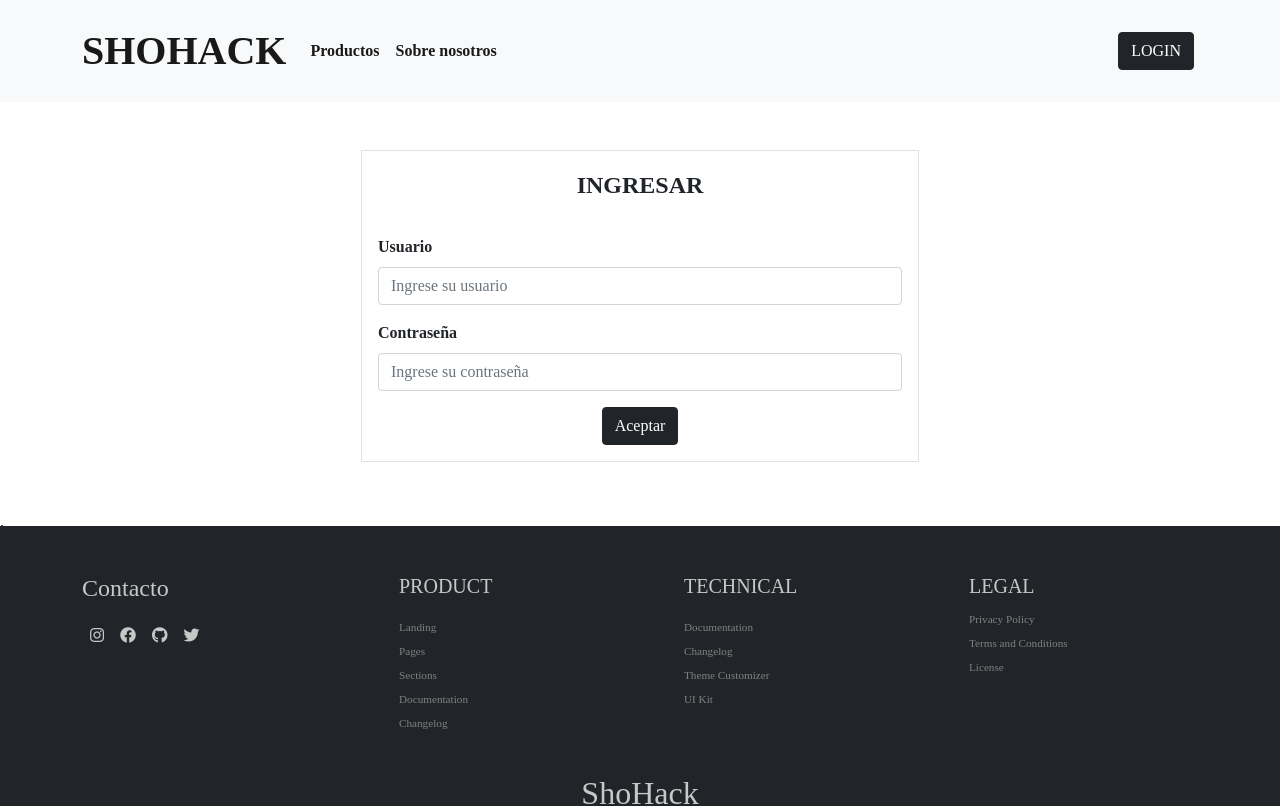
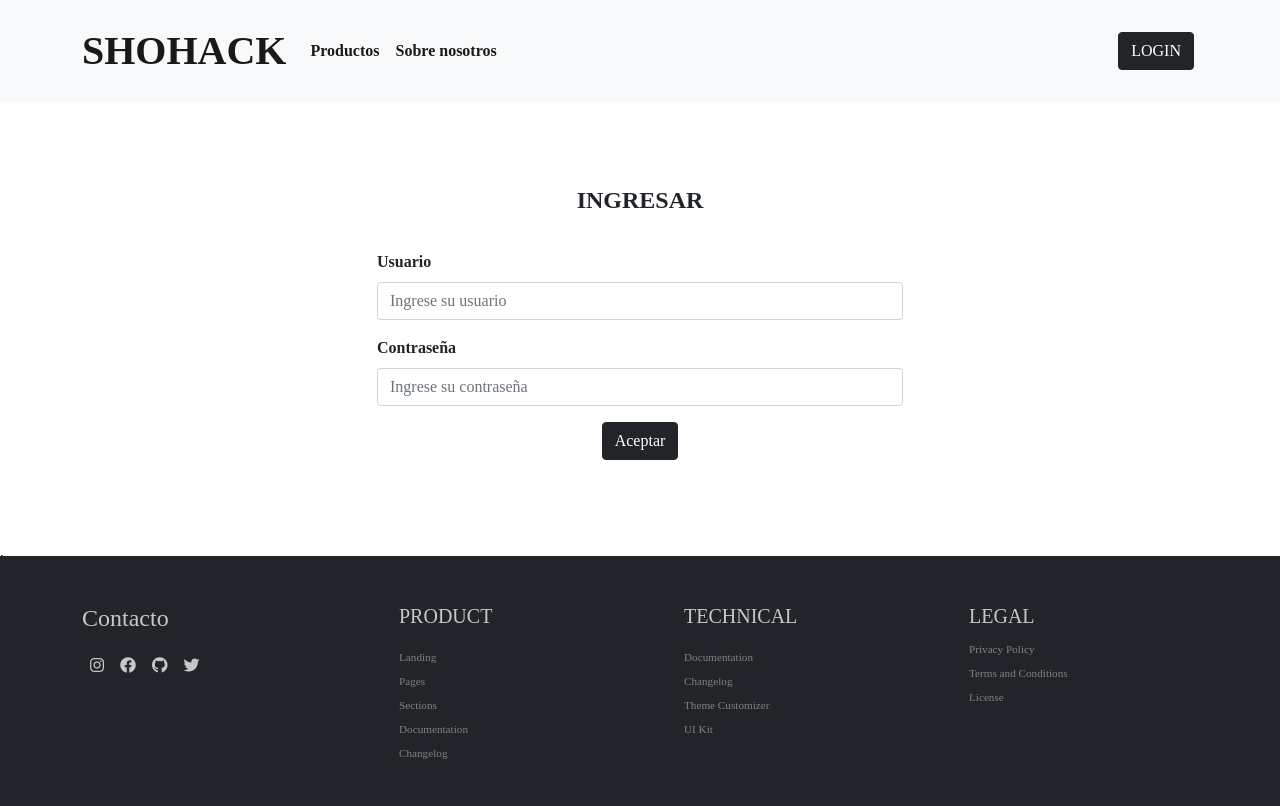
Before and after one commit to AleNunez7/FrontECommerce, a React (Create React App) app in the folder react-shohack/: page /login in a window 1280 px wide. Shown: the top 806 px of the page. Built offline with nearby package versions, Linux system fonts and the light colour scheme; a web font is replaced by a local one.

Commit message:
Se acomodo con vh en shopping cart

```diff
--- a/react-shohack/src/App.css
+++ b/react-shohack/src/App.css
@@ -11,6 +11,7 @@ footer {
   width: 100%;
   height: 400px;
   position: absolute;
+  display: block;
 }
 footer ul li {
   list-style: none;
--- a/react-shohack/src/Components/Home/Footer/Footer.jsx
+++ b/react-shohack/src/Components/Home/Footer/Footer.jsx
@@ -1,7 +1,7 @@
 function Footer() {
   return (
     <>
-      <footer className=" footer p-5 mt-3 bg-dark sticky">
+      <footer className="footer p-5 mt-3 bg-dark sticky">
         <div className="container">
           <div className="row">
             <div className="col-sm-3">
--- a/react-shohack/src/Components/ShoppingCart/ShoppingCart.jsx
+++ b/react-shohack/src/Components/ShoppingCart/ShoppingCart.jsx
@@ -13,7 +13,7 @@ function ShoppingCart() {
   return (
     <>
       <Navbar />
-      <div className="container ">
+      <div className="container vh-100">
         <div className="row mt-3">
           <div className="col-sm-7">
             <div className="row">
--- a/react-shohack/src/Components/User/Login/Login.jsx
+++ b/react-shohack/src/Components/User/Login/Login.jsx
@@ -50,8 +50,8 @@ function Login() {
   return (
     <>
       <Navbar />
-      <div className="container d-flex justify-content-center my-5">
-        <div className="border p-3 w-50">
+      <div className="container d-flex justify-content-center my-5 py-3">
+        <div className=" p-3 w-50">
           <p className="fw-bold fs-4 text-center">INGRESAR</p>
           <form onSubmit={handleLogin}>
             <label className="mt-3 fw-bold" htmlFor="">
```
